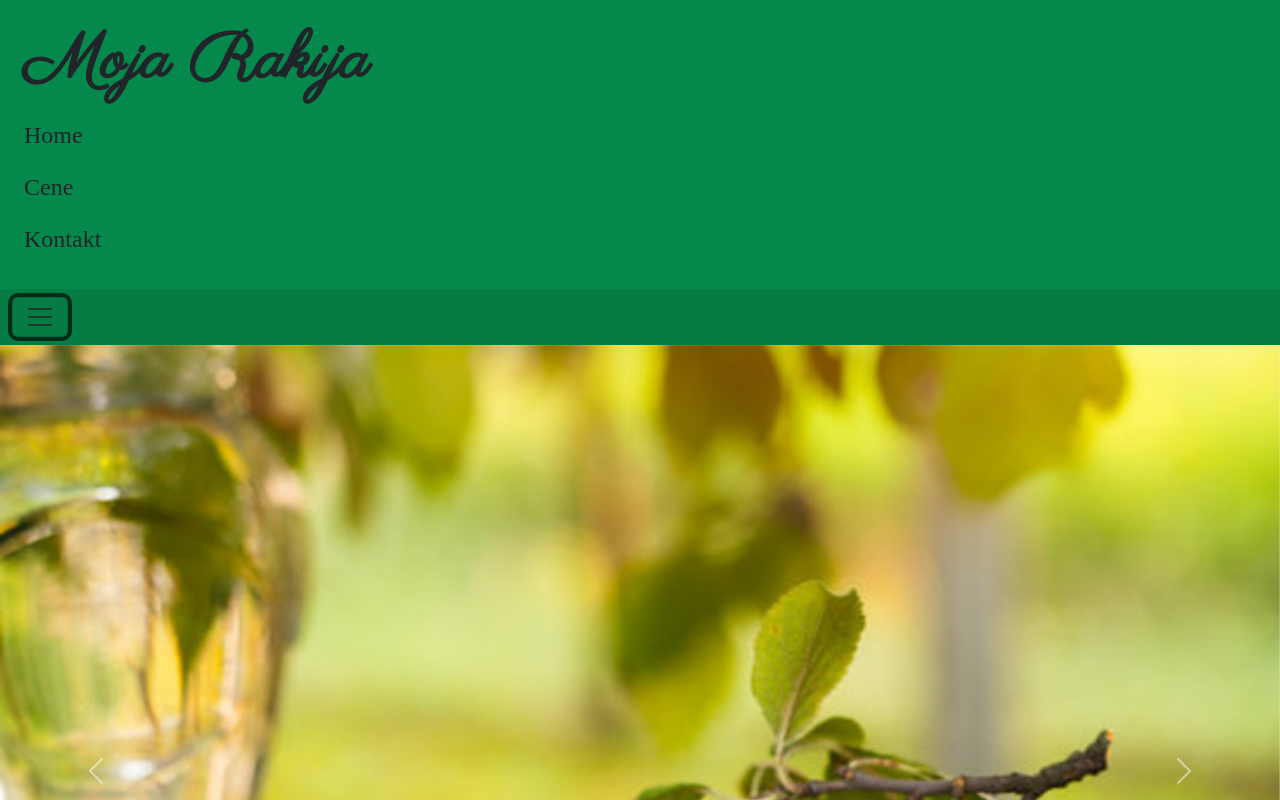
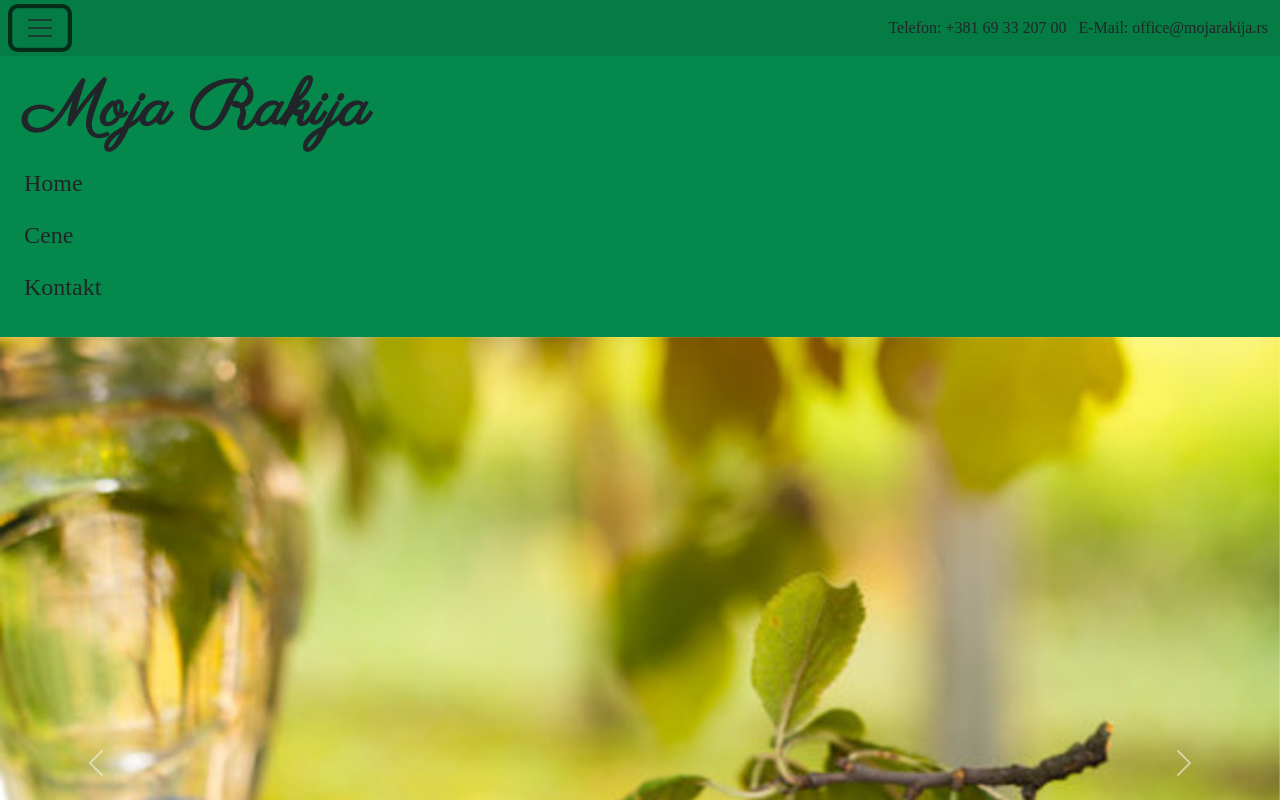
Before and after one commit to slavicarab/mojarakija, a plain HTML site: page index.html in a window 1280 px wide. Both pictures are taken after a click on the button 40 px from the left and 28 px from the top of the page. Shown: the top 800 px of the page. Drawn offline with nearby package versions, Linux system fonts and the light colour scheme; a web font is replaced by a local one.

Commit message:
small modifications

```diff
--- a/index.html
+++ b/index.html
@@ -21,7 +21,7 @@
   <body>
     <header>
       <div
-        class="collapse"
+        class="collapse mt-5"
         id="navbarToggleExternalContent"
         data-bs-theme="light"
       >
@@ -40,7 +40,7 @@
           </ul>
         </div>
       </div>
-      <nav class="navbar" style="background-color: #067c45">
+      <nav class="navbar fixed-top" style="background-color: #067c45">
         <div class="container-fluid">
           <button
             class="navbar-toggler"
@@ -53,6 +53,11 @@
           >
             <span class="navbar-toggler-icon"></span>
           </button>
+          <div class="con-details">
+            <span>Telefon: +381 69 33 207 00</span>
+            <span>&nbsp;</span>
+            <span>E-Mail: office@mojarakija.rs</span>
+          </div>
         </div>
       </nav>
     </header>
--- a/style.css
+++ b/style.css
@@ -73,3 +73,14 @@ footer > p {
   background-color: #067c45;
   color: antiquewhite;
 }
+
+.con-details{
+  font-family:"Sour Gummy", serif;
+  font-size: 1rem;
+  font-weight: 500;
+
+}
+
+textarea{
+  margin-top: 1rem;
+}
```
